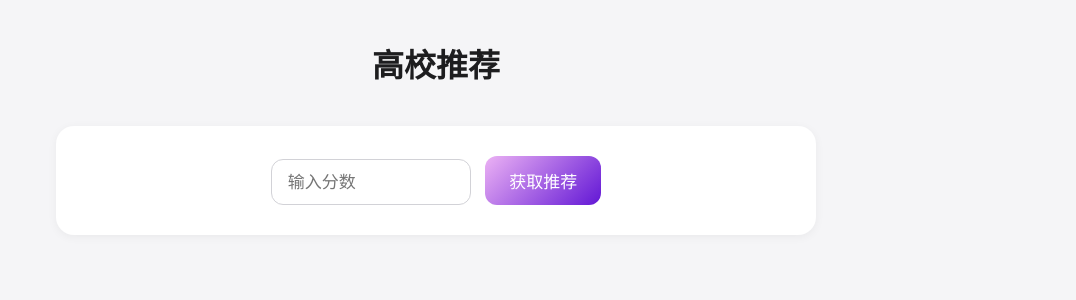
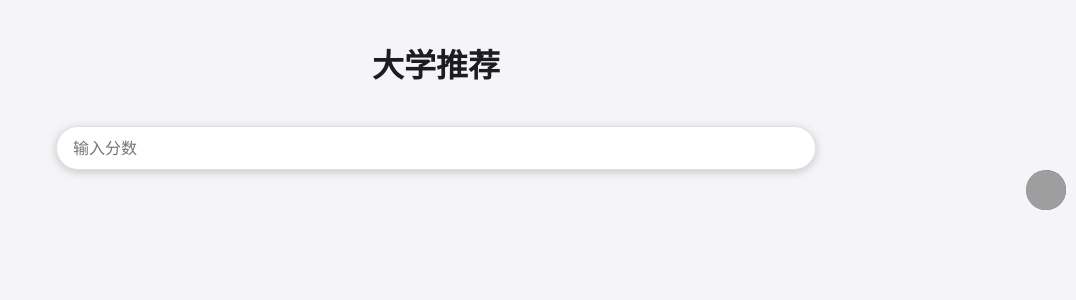
Before and after one commit to Vinwan/school-recommend, a Flask app: page / in a window 1280 px wide. Shown: the top 300 px of the page, without its empty margins (204-1280 px from the left). Run offline with Flask 3, Linux system fonts and the light colour scheme; grey boxes are pictures that could not be loaded.

Commit message:
style(templates): 更新标题和输入框样式
将“高校推荐”更改为“大学推荐”，并调整输入框样式以提升用户体验。添加回车键触发推荐功能，优化输入框的布局和外观。

```diff
--- a/static/styles.css
+++ b/static/styles.css
@@ -20,13 +20,13 @@ h1 {
     margin-bottom: 40px;
 }
 
-.input-container {
+/* .input-container {
     background: white;
     padding: 30px;
     border-radius: 18px;
     box-shadow: 0 2px 10px rgba(0,0,0,0.05);
     text-align: center;
-}
+} */
 
 input[type="number"]::-webkit-inner-spin-button,
 input[type="number"]::-webkit-outer-spin-button {
@@ -35,7 +35,55 @@ input[type="number"]::-webkit-outer-spin-button {
 }
 
 input[type="number"] {
-    -moz-appearance: textfield;
+    /* width: 584px; */
+    display: flex;
+    justify-content: center;
+    align-items: center;
+    margin: 0 auto;
+    width: 100%;
+    /* max-width: 584px; */
+    min-height: 44px;
+    border-radius: 24px;
+    box-shadow: 0px 2px 8px 0px rgba(60, 64, 67, 0.25);
+    border: 1px solid #dfe1e5;
+    position: relative;
+    padding: 0 16px;
+    font-size: 16px;
+    outline: none;
+    -moz-appearance: textfield; /* Firefox */
+}
+
+input[type="number"]::-webkit-outer-spin-button,
+input[type="number"]::-webkit-inner-spin-button {
+    -webkit-appearance: none;
+    margin: 0; /* Chrome, Safari, Edge, Opera */
+}
+
+/* .input-container {
+    display: flex;
+    justify-content: center;
+    align-items: center;
+    background: white;
+    padding: 20px;
+    border-radius: 18px;
+    box-shadow: 0 2px 10px rgba(0,0,0,0.05);
+} */
+
+.icon-button {
+    background: none;
+    border: none;
+    cursor: pointer;
+    padding: 0;
+    margin-left: -40px; /* Adjust to place button inside input */
+    position: absolute;
+    right: 10px; /* Adjust position */
+}
+
+.icon-button img {
+    width: 40px;
+    height: 40px;
+    border-radius: 50%;
+    background: conic-gradient(from 0deg, purple, violet);
 }
 
 input {
--- a/templates/index.html
+++ b/templates/index.html
@@ -3,15 +3,18 @@
 <head>
     <meta charset="UTF-8">
     <meta name="viewport" content="width=device-width, initial-scale=1.0">
-    <title>高校推荐</title>
+    <title>大学推荐</title>
     <link rel="stylesheet" href="/static/styles.css">
 </head>
 <body>
-    <h1>高校推荐</h1>
+    <h1>大学推荐</h1>
     <div class="input-container">
-        <input type="number" id="score" placeholder="输入分数" min="0" max="750">
-        <button onclick="getRecommendations()">获取推荐</button>
+        <input type="number" id="score" placeholder="输入分数" min="0" max="750" onkeypress="if(event.key === 'Enter') getRecommendations()">
+        <button onclick="getRecommendations()" class="icon-button">
+            <img src="/static/images/icon.png" alt="推荐">
+        </button>
     </div>
+
     <div id="results" class="results"></div>
 
     <script src="/static/js/main.js"></script>
```
